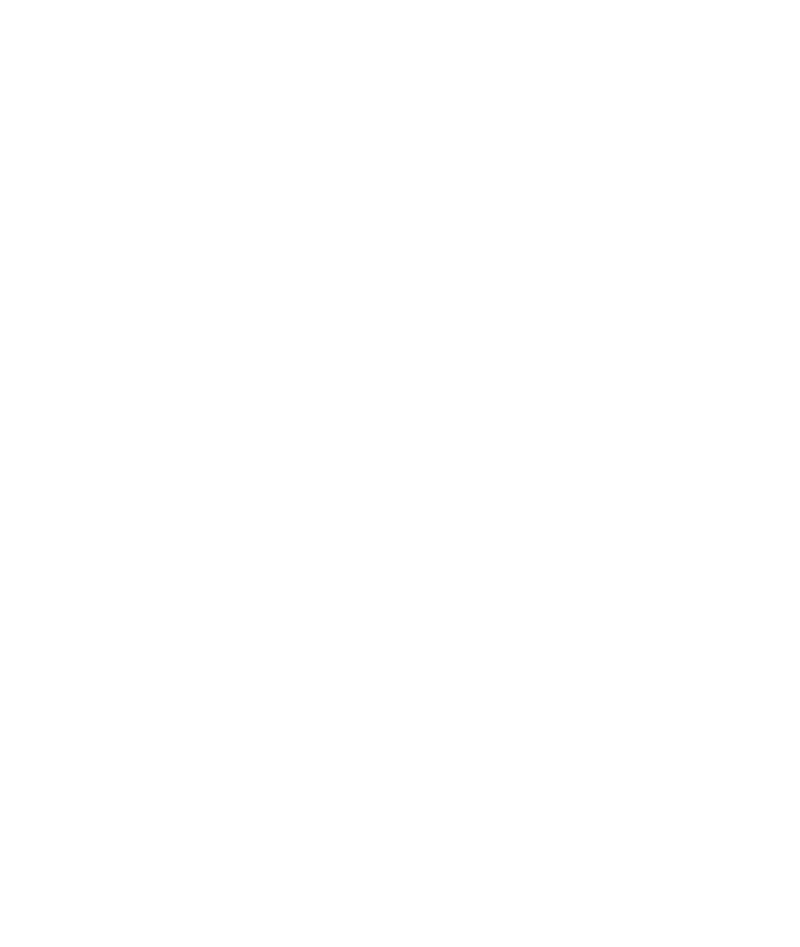
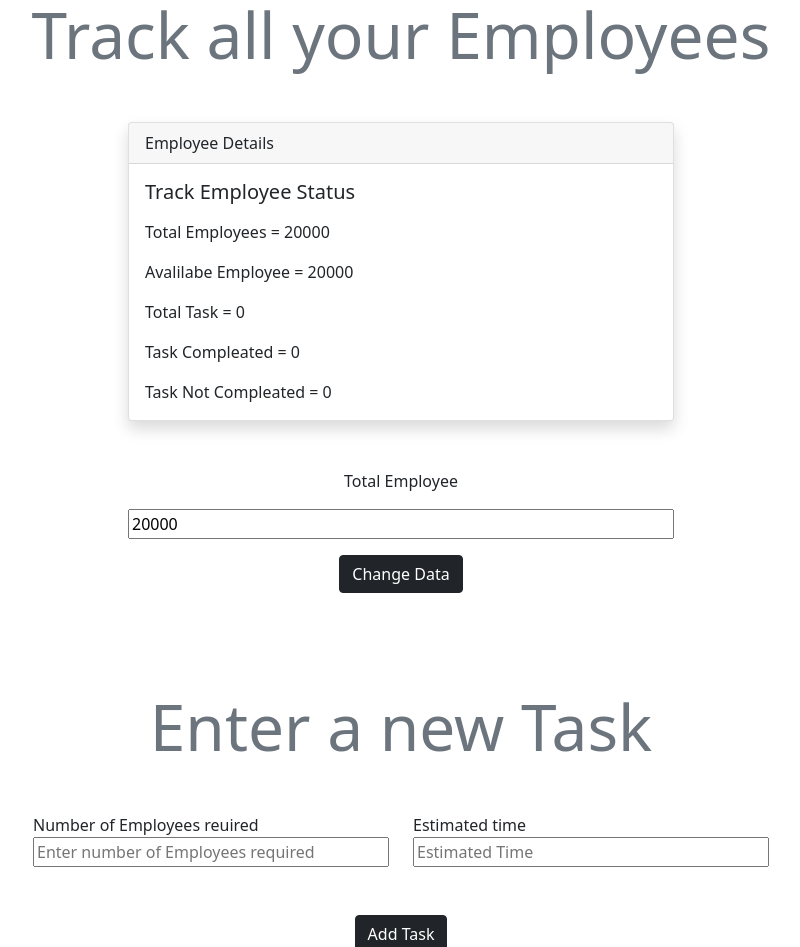
Before and after one commit to A-J-Sarmah/Employee-Tracker, a React (Create React App) app: page / in a window 1280 px wide. Shown: the part 200-1147 px from the top of the page, without its empty margins (239-1039 px from the left). Before the commit the page ends 800 px from the top, so only its background shows below. Built offline with nearby package versions, Linux system fonts and the light colour scheme.

Commit message:
Initialez all the component files in a static format .

```diff
--- a/src/Components/App.js
+++ b/src/Components/App.js
@@ -1,5 +1,23 @@
+import Navbar from "./Navbar";
+import Headers from "./Headers";
+import Card from "./Card";
+import TotalEmployeeToggler from "./TotalEmployeeToggler";
+import Input from "./Input";
+import Button from "./Button";
+
 function App() {
-  return <h1>Hello World</h1>;
+  return (
+    <>
+      <Navbar />
+      <Headers />
+      <div className="container">
+        <Card />
+        <TotalEmployeeToggler />
+        <Input />
+        <Button />
+      </div>
+    </>
+  );
 }
 
 export default App;
--- /dev/null
+++ b/src/Components/Button.js
@@ -0,0 +1,13 @@
+import React from "react";
+
+function Button() {
+  return (
+    <div className="row justify-content-center">
+      <div className="col-xl-4 col-12 mb-5 text-center">
+        <button className="btn btn-dark">Add Task</button>
+      </div>
+    </div>
+  );
+}
+
+export default Button;
--- /dev/null
+++ b/src/Components/Card.js
@@ -0,0 +1,23 @@
+import React from "react";
+
+function Card() {
+  return (
+    <div className="row justify-content-center mt-5">
+      <div className="col-12 col-xl-6">
+        <div className="card shadow">
+          <div className="card-header">Employee Details</div>
+          <div className="card-body">
+            <h5 className="card-title">Track Employee Status</h5>
+            <p className="card-text mt-3">Total Employees = 20000</p>
+            <p className="card-text">Avalilabe Employee = 20000</p>
+            <p className="card-text">Total Task = 0</p>
+            <p className="card-text">Task Compleated = 0</p>
+            <p className="card-text">Task Not Compleated = 0</p>
+          </div>
+        </div>
+      </div>
+    </div>
+  );
+}
+
+export default Card;
--- /dev/null
+++ b/src/Components/Headers.js
@@ -0,0 +1,14 @@
+import React from "react";
+
+function Headers() {
+  return (
+    <>
+      <p className="display-3 mt-5 text-center">Employee Tacker</p>
+      <p className="display-3 text-center text-muted">
+        Track all your Employees
+      </p>
+    </>
+  );
+}
+
+export default Headers;
--- /dev/null
+++ b/src/Components/Input.js
@@ -0,0 +1,33 @@
+import React from "react";
+
+function Input() {
+  return (
+    <>
+      <div className="row justify-content-center">
+        <p className="display-3 text-muted text-center my-5">
+          Enter a new Task
+        </p>
+        <div className="col-xl-4 col-12 mb-5">
+          <label>Number of Employees reuired</label>
+          <input
+            type="text"
+            className="w-100"
+            id="amount"
+            placeholder="Enter number of Employees required"
+          />
+        </div>
+        <div className="col-xl-4 col-12 mb-5">
+          <label>Estimated time</label>
+          <input
+            type="text"
+            className="w-100"
+            id="to"
+            placeholder="Estimated Time"
+          />
+        </div>
+      </div>
+    </>
+  );
+}
+
+export default Input;
--- /dev/null
+++ b/src/Components/Navbar.js
@@ -0,0 +1,13 @@
+import React from "react";
+
+function Navbar() {
+  return (
+    <nav className="navbar navbar-dark bg-dark">
+      <div className="container">
+        <p className="navbar-brand my-0">Employee Tracker</p>
+      </div>
+    </nav>
+  );
+}
+
+export default Navbar;
--- /dev/null
+++ b/src/Components/TotalEmployeeToggler.js
@@ -0,0 +1,15 @@
+import React from "react";
+
+function Values() {
+  return (
+    <div className="row justify-content-center mt-5">
+      <div className="col-xl-6 col-12 mb-5 text-center">
+        <label>Total Employee</label>
+        <input type="text" class="w-100 mt-3" value="20000" />
+        <button className="btn btn-dark mt-3">Change Data</button>
+      </div>
+    </div>
+  );
+}
+
+export default Values;
```
